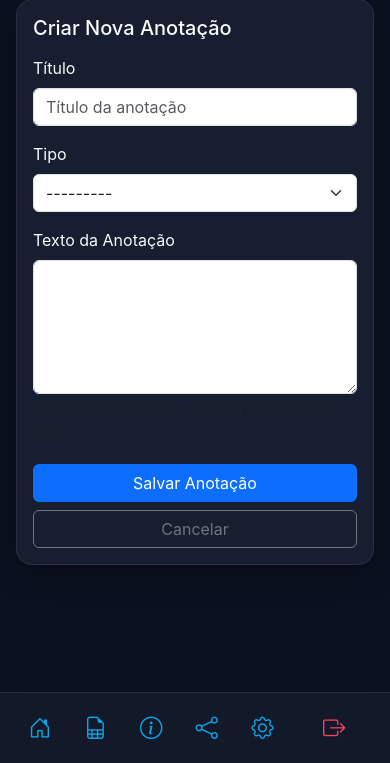
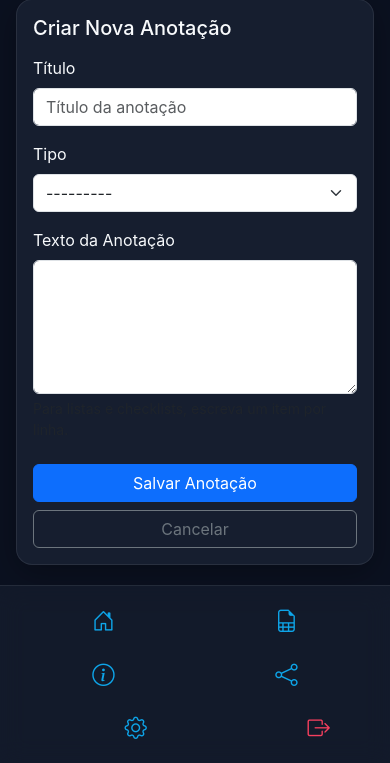
Before and after one commit to valgandolfo/allmedias-, a Django app: page /anotacoes/criar/ in a window 390 px wide. Shown: the part 81-844 px from the top of the page. Run offline with Django 5.2, Linux system fonts and the light colour scheme; the visitor is signed in with stand-in values (Sample User, id 1); some libraries are stand-ins or nearby versions.

Commit message:
fix(layout): ajusta footer para duas colunas no mobile
- Footer nav agora exibe ícones em grid 2 colunas em telas < 768px
- Cada item ocupa 50% da largura para melhor organização visual

Co-authored-by: Qwen-Coder <qwen-coder@alibabacloud.com>

```diff
--- a/templates/base.html
+++ b/templates/base.html
@@ -93,6 +93,15 @@
     }
 
     @media (max-width: 767.98px) {
+      .footer-nav .d-flex {
+        flex-wrap: wrap !important;
+      }
+
+      .footer-nav-link {
+        width: 50%;
+        flex: 0 0 50%;
+      }
+
       .footer-nav-link span {
         display: none;
       }
```
